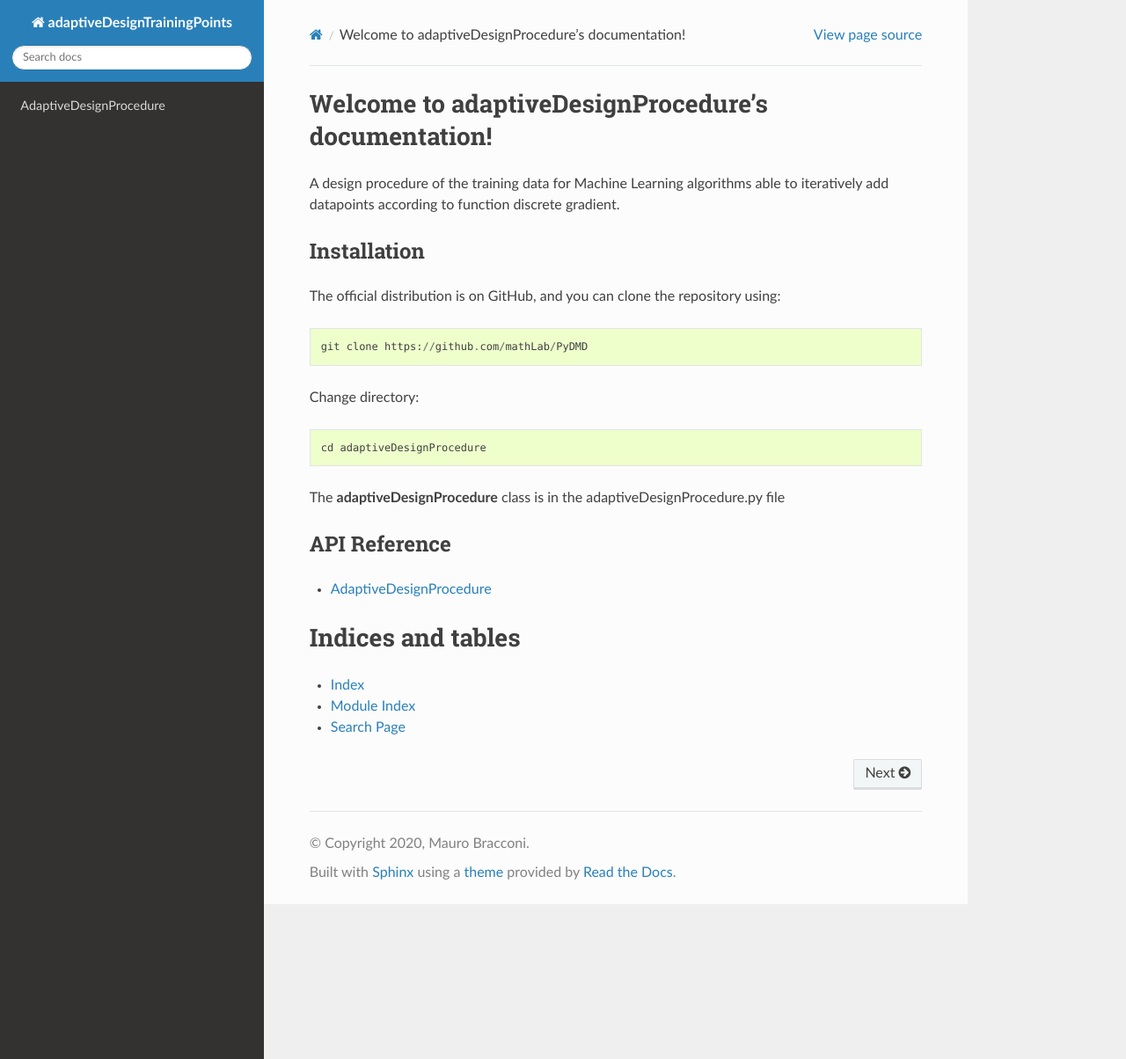
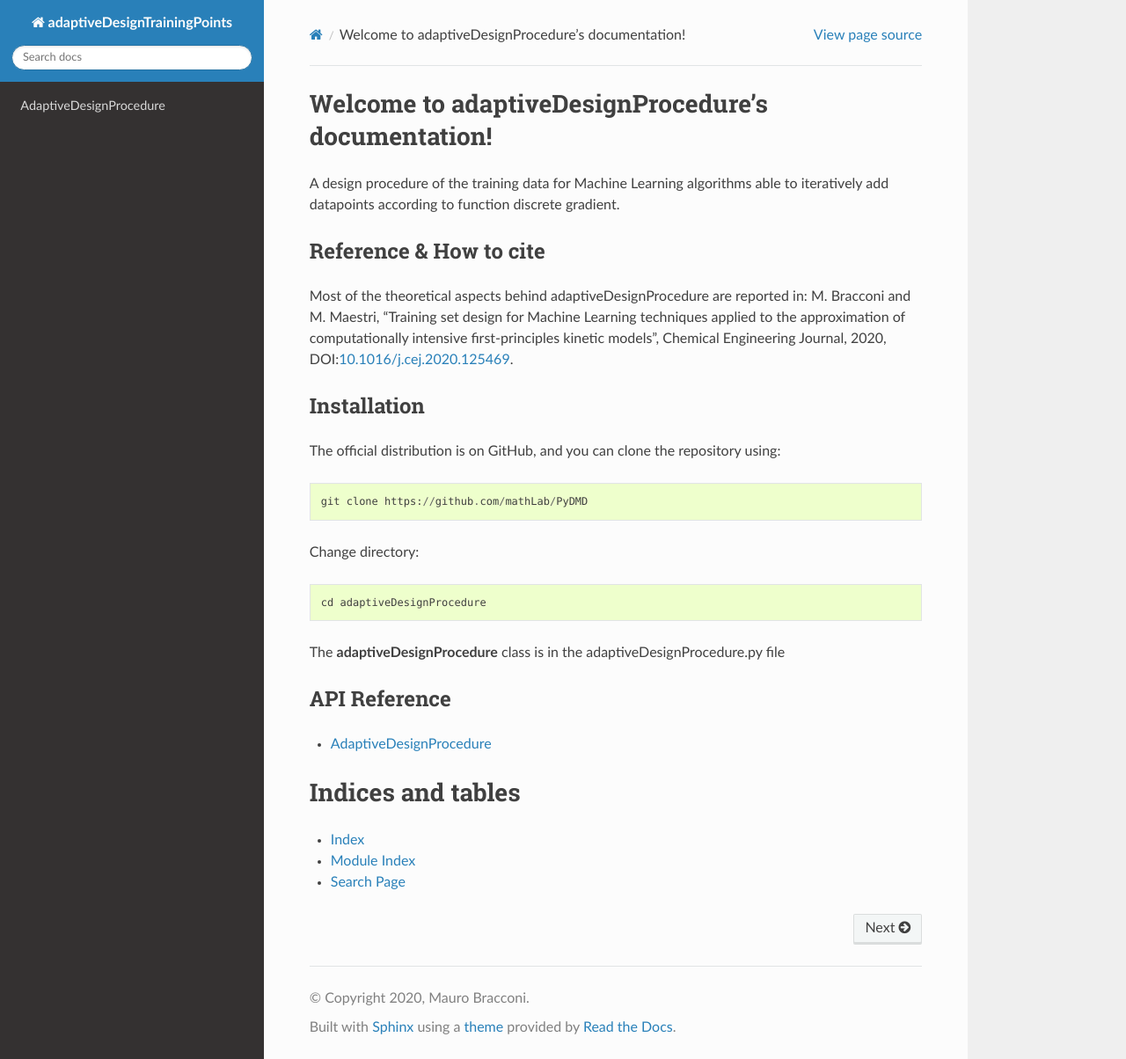
Before and after one commit to mbracconi/adaptiveDesignProcedure, a Sphinx documentation site: the page built from docs/source/index.rst, in a window 1280 px wide and 1204 px high. Shown: the whole window at 88% size. Built offline with Sphinx 7.4.7 and the Read the Docs theme 2.0.0, drawn with Linux system fonts in a browser that asks for light colours.

Commit message:
Updated documentation

```diff
--- a/docs/source/index.rst
+++ b/docs/source/index.rst
@@ -7,6 +7,11 @@ Welcome to adaptiveDesignProcedure's documentation!
 ========================================================
 
 A design procedure of the training data for Machine Learning algorithms able to iteratively add datapoints according to function discrete gradient.
+
+Reference & How to cite
+------------------------
+Most of the theoretical aspects behind adaptiveDesignProcedure are reported in:
+M. Bracconi and M. Maestri, "Training set design for Machine Learning techniques applied to the approximation of computationally intensive first-principles kinetic models", Chemical Engineering Journal, 2020, DOI:`10.1016/j.cej.2020.125469 <https://doi.org/10.1016/j.cej.2020.125469>`_.
 
 Installation
 --------------------
```
Also changed, not shown: 7 other files.
